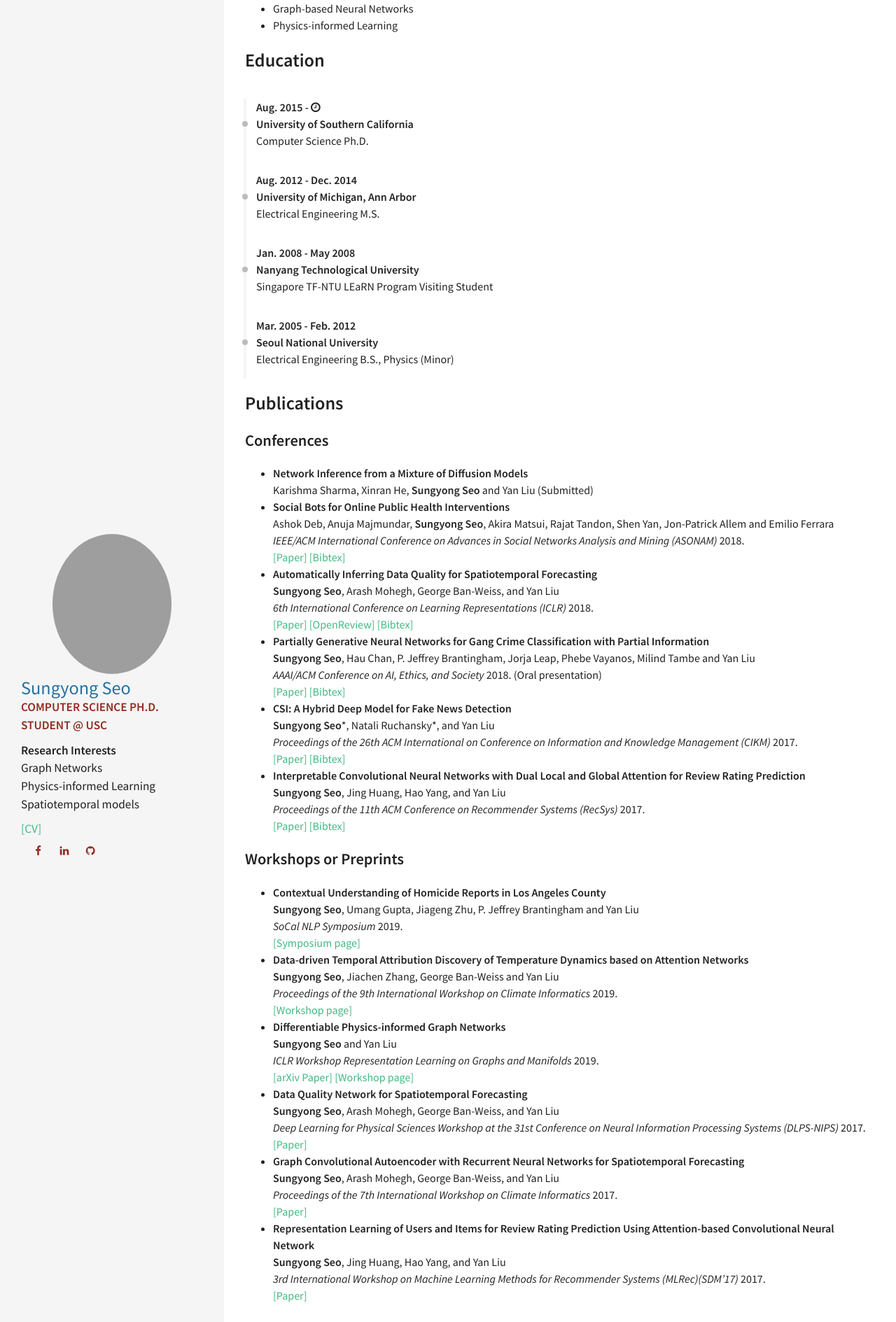
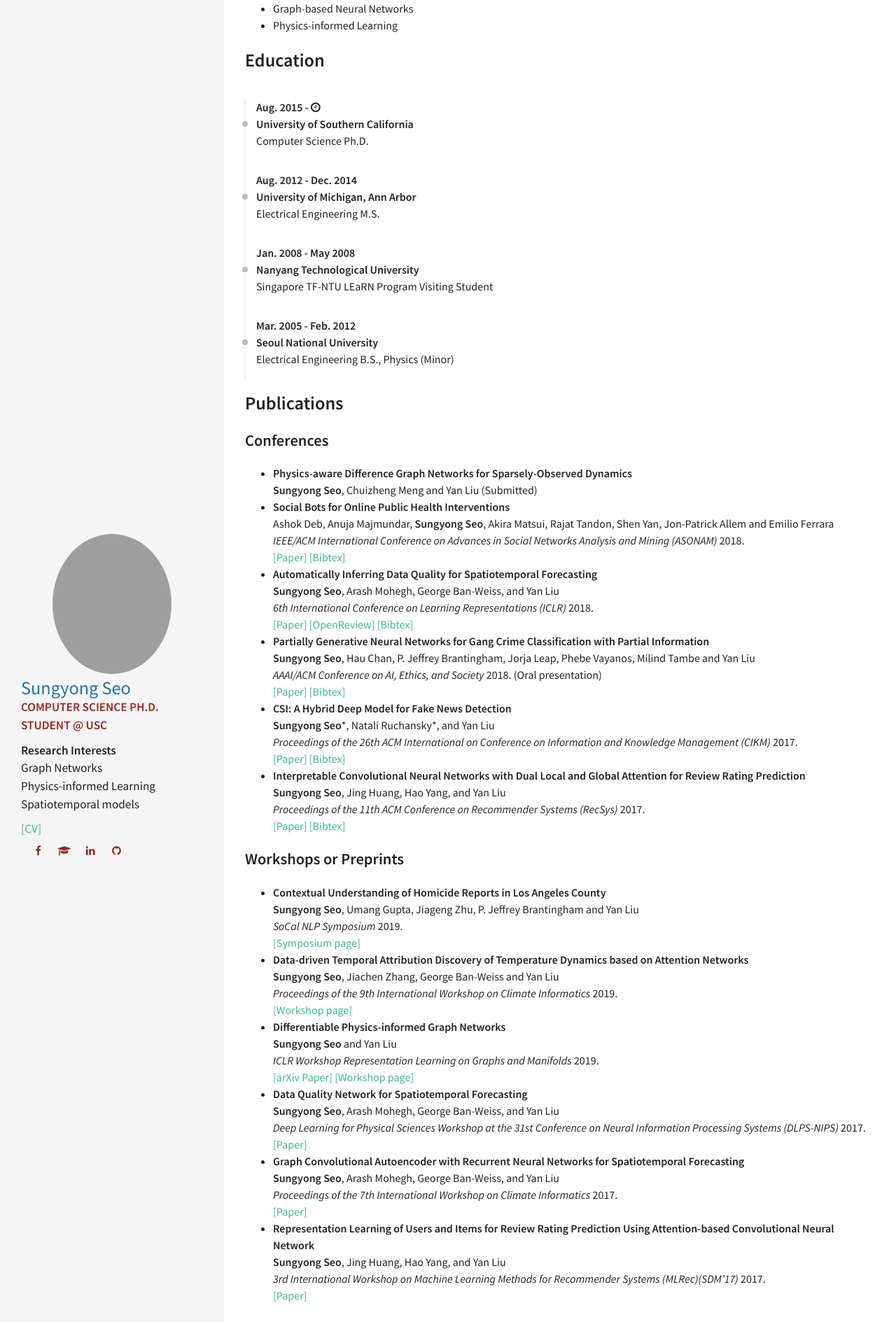
Before and after one commit to sungyongs/sungyongs.github.io, a Jekyll site: the page built from index.md, in a window 1280 px wide. Shown: the part 368-2257 px from the top of the page at 70% size. Built offline with Jekyll 4.4.1, drawn with Linux system fonts in a browser that asks for light colours.

Commit message:
add google scholar

```diff
--- a/_config.yml
+++ b/_config.yml
@@ -41,6 +41,7 @@ owner:
   disqus-shortname:
   twitter: #username
   facebook: s.sungyong
+  googlescholar: sungyong seo
   google:
     plus: #username
     analytics:
--- a/_includes/social-links.html
+++ b/_includes/social-links.html
@@ -19,6 +19,7 @@
     {% endif %}
     {% if author.twitter %}<li><a href="http://twitter.com/{{ author.twitter }}" class="social-link-item" target="_blank"><i class="fa fa-fw fa-twitter"></i></a></li>{% endif %}
     {% if author.facebook %}<li><a href="http://facebook.com/{{ author.facebook }}" class="social-link-item" target="_blank"><i class="fa fa-fw fa-facebook"></i></a></li>{% endif %}
+    {% if author.googlescholar %}<li><a href="https://scholar.google.com/citations?user=spYH0tEAAAAJ&hl=en" class="social-link-item" target="_blank"><i class="fa fa-fw fa-graduation-cap"></i></a></li>{% endif %}
     {% if author.google.plus %}<li><a href="http://plus.google.com/+{{ author.google.plus }}" class="social-link-item" target="_blank"><i class="fa fa-fw fa-google-plus"></i> Google+</a></li>{% endif %}
     {% if author.linkedin %}<li><a href="http://linkedin.com/in/{{ author.linkedin }}" class="social-link-item" target="_blank"><i class="fa fa-fw fa-linkedin"></i></a></li>{% endif %}
     {% if author.skype %}<li><a href="skype:{{ author.skype }}" class="social-link-item" target="_blank"><i class="fa fa-fw fa-skype"></i></a></li>{% endif %}
--- a/index.md
+++ b/index.md
@@ -26,10 +26,10 @@ More specifically, my research mainly focuses on principled techniques for extra
 
 ## Publications
 ### Conferences
-<!-- Physics-aware Difference Graph Networks for Sparsely-Observed Dynamics<br>
-**Sungyong Seo**, Chuizheng Meng and Yan Liu (Submitted)<br> -->
-- **Network Inference from a Mixture of Diffusion Models**<br>
-Karishma Sharma, Xinran He, **Sungyong Seo** and Yan Liu (Submitted)<br>
+- **Physics-aware Difference Graph Networks for Sparsely-Observed Dynamics**<br>
+**Sungyong Seo**, Chuizheng Meng and Yan Liu (Submitted)<br>
+<!-- - **Network Inference from a Mixture of Diffusion Models**<br>
+Karishma Sharma, Xinran He, **Sungyong Seo** and Yan Liu (Submitted)<br> -->
 - **Social Bots for Online Public Health Interventions**<br>
 Ashok Deb, Anuja Majmundar, **Sungyong Seo**, Akira Matsui, Rajat Tandon, Shen Yan, Jon-Patrick Allem and Emilio Ferrara <br>
 *IEEE/ACM International Conference on Advances in Social Networks Analysis and Mining (ASONAM)* 2018.<br>
```
